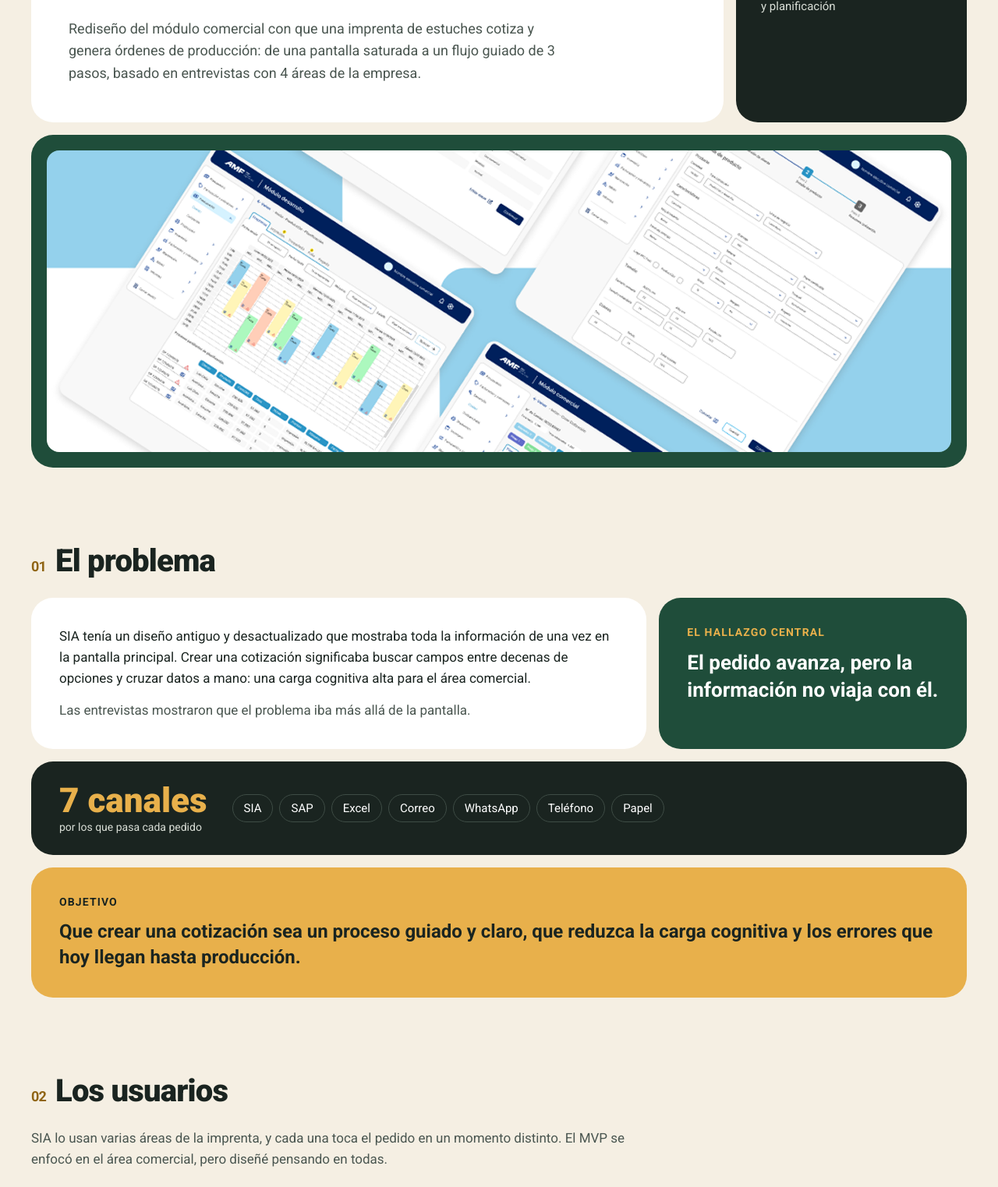
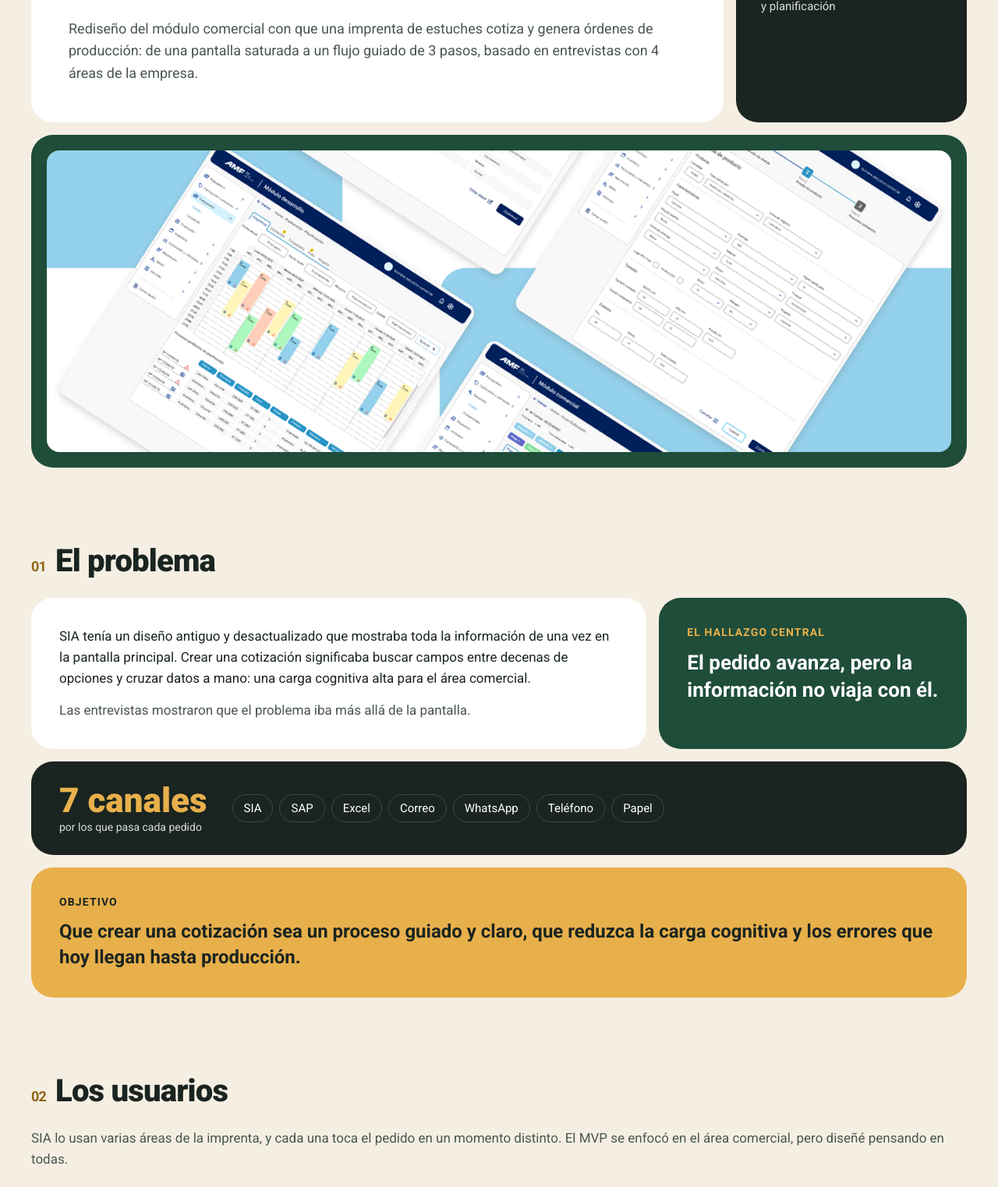
Before and after one commit to daphnevial/daphnevial, an Eleventy site: page src/caso.njk in a window 1280 px wide. Shown: the part 363-1886 px from the top of the page at 78% size. Built offline with nearby package versions, Linux system fonts and the light colour scheme; Eleventy itself is replaced by a stand-in of ours; files that its build step writes are made by us from their sources.

Commit message:
Textos de bajada al ancho completo
Co-Authored-By: Claude Opus 5.5 <noreply@anthropic.com>
Claude-Session: https://claude.ai/code/session_01HaMPTANFu1LrHSLBbg2a9n

```diff
--- a/src/css/style.css
+++ b/src/css/style.css
@@ -97,7 +97,7 @@ img { display: block; width: 100%; height: 100%; object-fit: cover; }
 .badge-texto { align-self: flex-start; color: var(--turquesa-texto); font-weight: 500; font-size: 15px; }
 .card-turquesa .badge-texto { color: var(--rojo); }
 .big { margin: 0; font-size: 84px; line-height: 0.98; font-weight: 900; letter-spacing: -0.035em; }
-.hero-texto { margin: 0; font-size: 20px; line-height: 1.5; color: var(--texto-suave); max-width: 640px; }
+.hero-texto { margin: 0; font-size: 20px; line-height: 1.5; color: var(--texto-suave); }
 .stat { justify-content: space-between; min-height: 180px; }
 .stat-num { font-size: 56px; font-weight: 900; line-height: 1; }
 .stat-empresa { font-size: 24px; font-weight: 700; line-height: 1.2; }
@@ -203,7 +203,7 @@ img { display: block; width: 100%; height: 100%; object-fit: cover; }
 
 .cs-h2 { margin: 0 0 8px; font-size: 40px; font-weight: 900; letter-spacing: -0.02em; display: flex; align-items: baseline; gap: 12px; }
 .cs-num { font-size: 18px; font-weight: 700; color: var(--rojo-oscuro); }
-.cs-lead { font-size: 17px; line-height: 1.6; color: var(--texto-suave); max-width: 80ch; margin-bottom: 8px !important; }
+.cs-lead { font-size: 17px; line-height: 1.6; color: var(--texto-suave); margin-bottom: 8px !important; }
 .cs-texto { font-size: 17px; line-height: 1.6; }
 .muted-texto { color: var(--texto-suave); }
 .cs-mini { font-size: 13px; font-weight: 500; opacity: .8; }
@@ -211,7 +211,7 @@ img { display: block; width: 100%; height: 100%; object-fit: cover; }
 /* Portada */
 .cs-hero { padding: 48px; gap: 28px; justify-content: space-between; }
 .cs-titulo { margin: 0; font-size: 56px; line-height: 1.05; font-weight: 900; letter-spacing: -0.03em; }
-.cs-intro { font-size: 18px; line-height: 1.6; color: var(--texto-suave); max-width: 62ch; }
+.cs-intro { font-size: 18px; line-height: 1.6; color: var(--texto-suave); }
 .cs-ficha { margin: 0; padding: 32px; gap: 6px; }
 .cs-ficha dt { font-size: 12px; font-weight: 700; letter-spacing: .08em; text-transform: uppercase; color: var(--celeste); margin-top: 10px; }
 .cs-ficha dt:first-child { margin-top: 0; }
```
